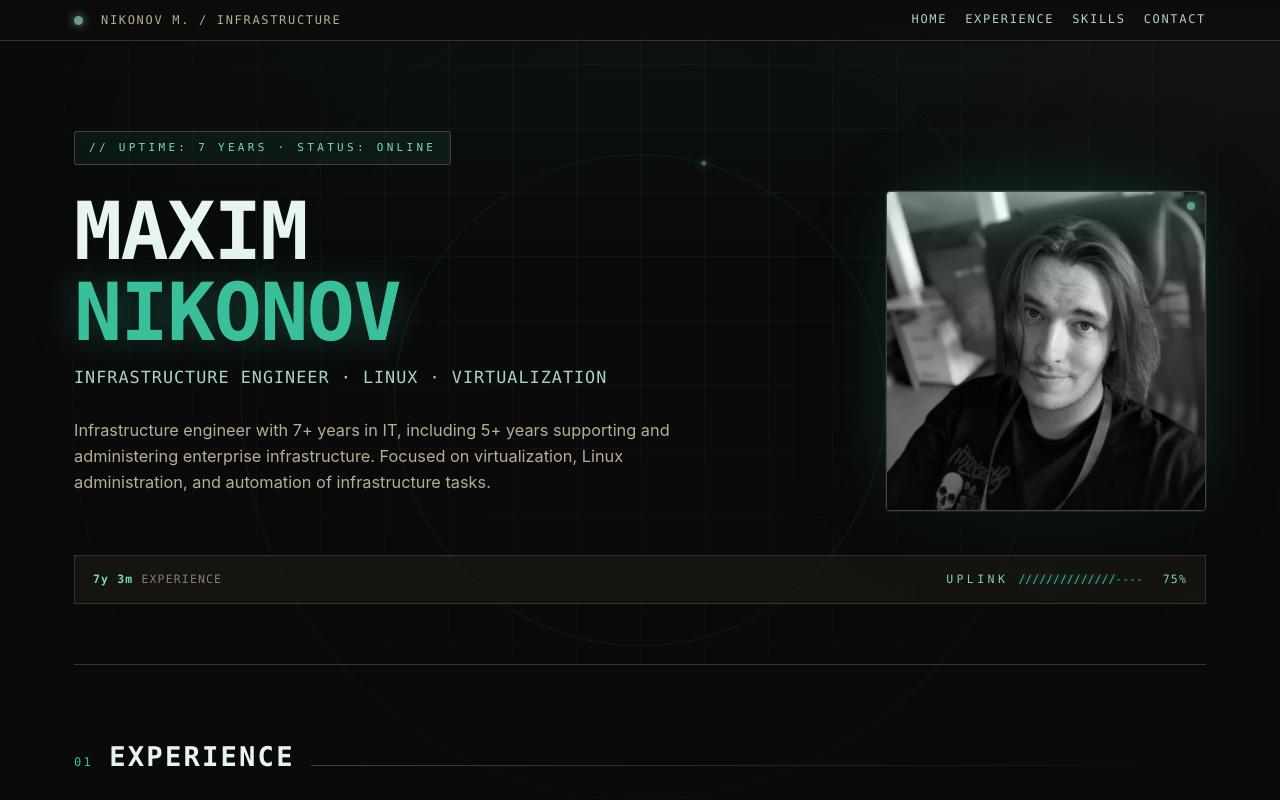
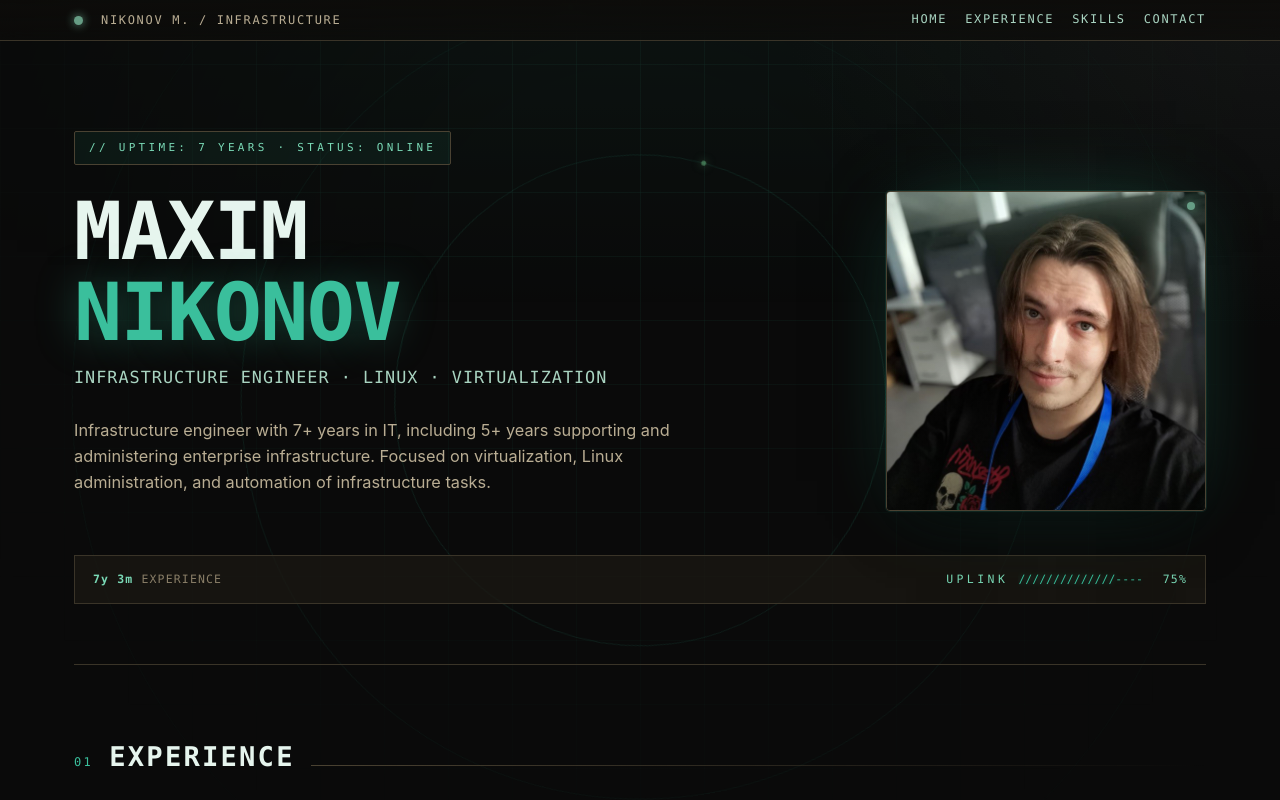
Before and after one commit to Sornodod/user-nikonov, a plain HTML site: page resume.html in a window 1280 px wide. Shown: the top 800 px of the page. Drawn offline with Linux system fonts and the light colour scheme.

Commit message:
Remove grayscale filter from avatar

```diff
--- a/resume.html
+++ b/resume.html
@@ -118,7 +118,7 @@
   }
   .avatar img{
     width:100%; height:100%; object-fit:cover; display:block;
-    filter:grayscale(1) contrast(1.05);
+    filter:contrast(1.05) saturate(1.05);
     transition:filter .45s ease, transform .45s ease;
   }
   .avatar:hover{
@@ -129,7 +129,7 @@
       0 0 100px -20px rgba(58,191,156,.7);
   }
   .avatar:hover img{
-    filter:grayscale(0) contrast(1.05) saturate(1.05);
+    filter:contrast(1.05) saturate(1.1);
     transform:scale(1.03);
   }
   .avatar::after{
```
Also changed, not shown: favicon.png.
